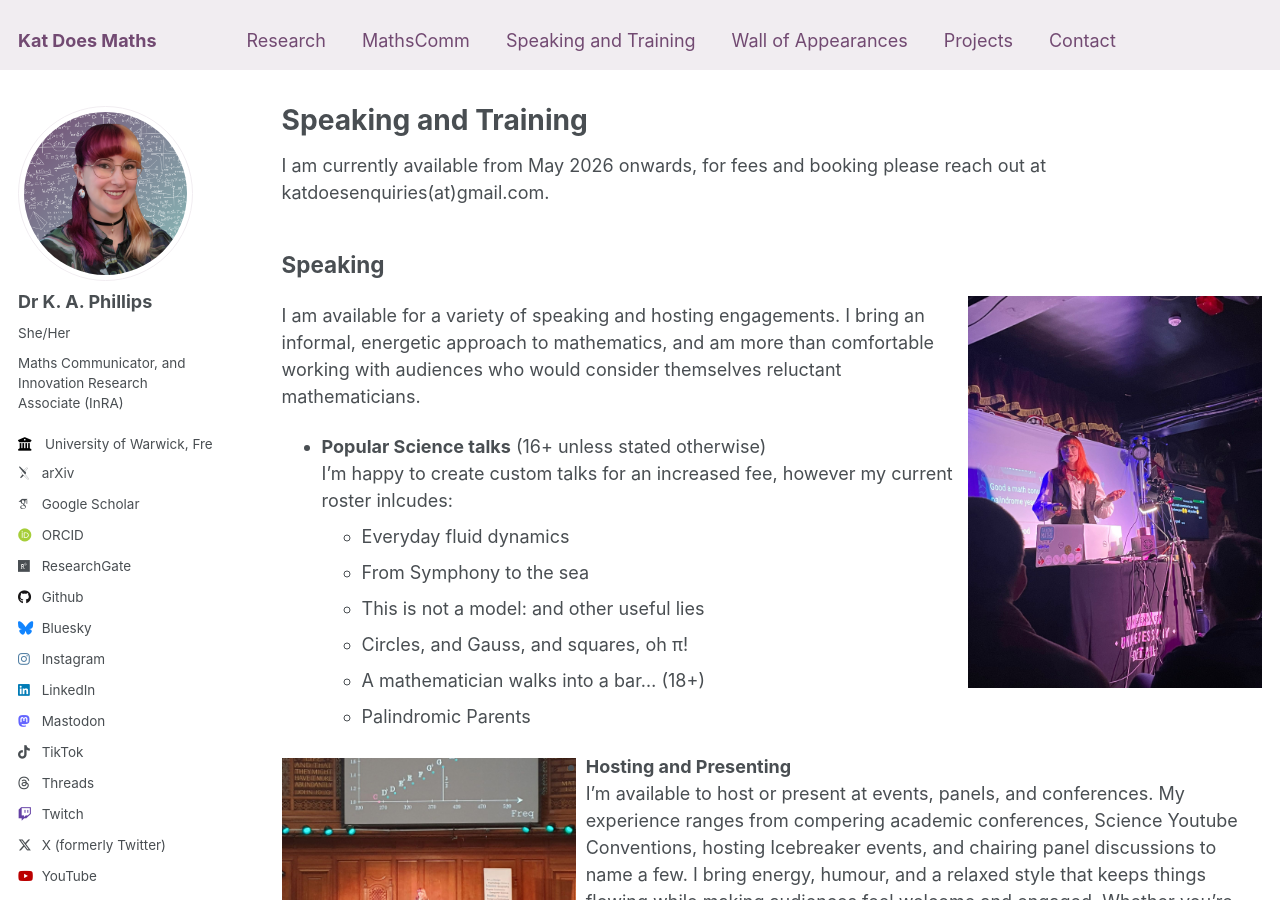
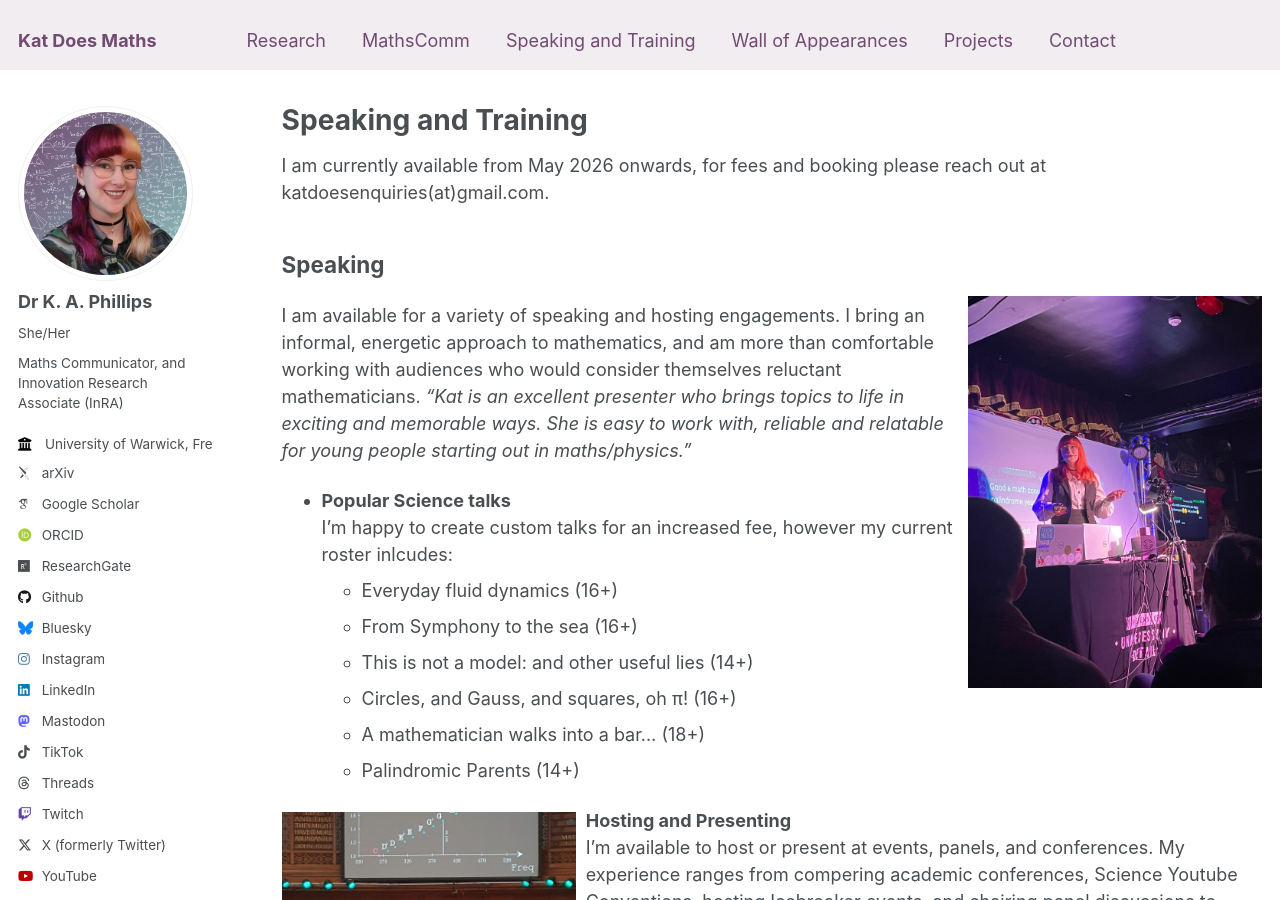
Before and after one commit to katdoesmaths/katdoesmaths.github.io, a Jekyll site: the page built from _pages/hireme.md, in a window 1280 px wide and 900 px high. Built offline with Jekyll 4.4.1, drawn with Linux system fonts in a browser that asks for light colours; some web fonts are replaced.

Commit message:
updated appearences

```diff
--- a/_pages/hireme.md
+++ b/_pages/hireme.md
@@ -14,16 +14,16 @@ Speaking
 
 <img src="/images/PresentingAEOUD.jpeg" alt="Kat speaking at an evening of unecessary detail"  style="float: right; margin: 0 0 10px 10px; width: 30%;"/>
 
-I am available for a variety of speaking and hosting engagements. I bring an informal, energetic approach to mathematics, and am more than comfortable working with audiences who would consider themselves reluctant mathematicians.
+I am available for a variety of speaking and hosting engagements. I bring an informal, energetic approach to mathematics, and am more than comfortable working with audiences who would consider themselves reluctant mathematicians. <i> "Kat is an excellent presenter who brings topics to life in exciting and memorable ways. She is easy to work with, reliable and relatable for young people starting out in maths/physics."</i>
 
-* **Popular Science talks** (16+ unless stated otherwise) <br>
+* **Popular Science talks** <br>
     I'm happy to create custom talks for an increased fee, however my current roster inlcudes:
-    * Everyday fluid dynamics
-    * From Symphony to the sea
-    * This is not a model: and other useful lies
-    * Circles, and Gauss, and squares, oh π!
+    * Everyday fluid dynamics (16+)
+    * From Symphony to the sea (16+)
+    * This is not a model: and other useful lies (14+)
+    * Circles, and Gauss, and squares, oh π! (16+)
     * A mathematician walks into a bar... (18+)
-    * Palindromic Parents
+    * Palindromic Parents (14+)
 
 <img src="/images/Presenting2.jpg" alt="Kat speaking at Maths in Action 2024"  style="float: left; margin: 10px 10px 0 0 ; width: 30%;"/>
 
```
Also changed, not shown: _pages/appearances.html (+18 -6 lines).
